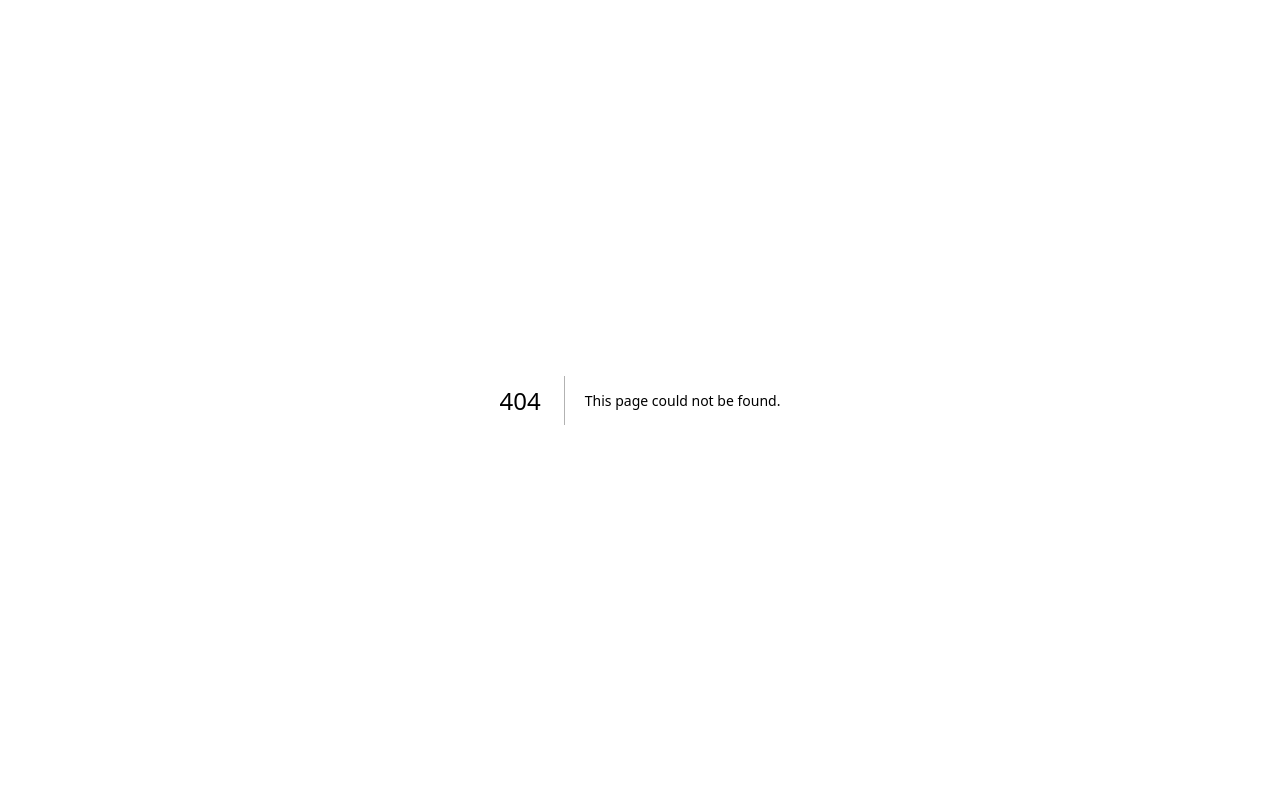
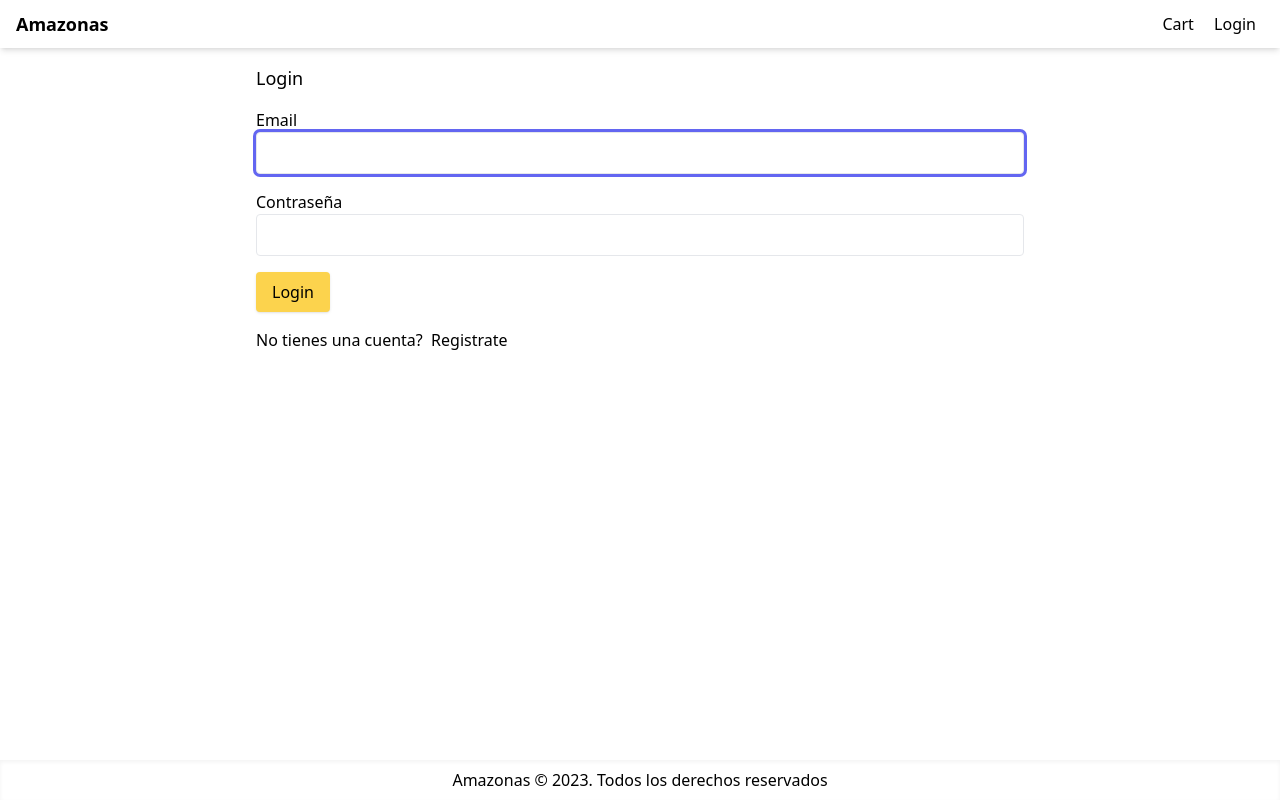
Before and after one commit to alexglzrys/nextjs-amazonas, a Next.js app: page /login in a window 1280 px wide. Before the commit this address had no page. Built offline with nearby package versions, Linux system fonts and the light colour scheme.

Commit message:
formulario de login

```diff
--- a/package.json
+++ b/package.json
@@ -15,7 +15,8 @@
     "js-cookie": "^3.0.5",
     "next": "13.3.1",
     "react": "18.2.0",
-    "react-dom": "18.2.0"
+    "react-dom": "18.2.0",
+    "react-hook-form": "^7.43.9"
   },
   "devDependencies": {
     "autoprefixer": "^10.4.14",
--- a/pages/cart.jsx
+++ b/pages/cart.jsx
@@ -103,8 +103,9 @@
                 </div>
               </li>
               <li>
+                {/* Para realizar el proceso de compra, el usuario tiene que estar logeado, y si es así se le redirecciona al apartado de compra */}
                 <button
-                  onClick={() => router.push("/shipping")}
+                  onClick={() => router.push("/login?redirect=/shipping")}
                   className="primary-button w-full"
                 >
                   Pagar
--- /dev/null
+++ b/pages/login.jsx
@@ -0,0 +1,79 @@
+import Layout from "@/components/Layout";
+import Link from "next/link";
+import React from "react";
+import { useForm } from "react-hook-form";
+
+const LoginScreen = () => {
+    // Importar el hook personalizado integrado en la librería React Hook Form para el manejo y gestión de formularios
+  const {
+    register,
+    handleSubmit,
+    watch,
+    formState: { errors },
+  } = useForm();
+
+  // Controlador para enviar los datos del formulario de autenticación
+  const submitHandler = ({email, password}) => {
+    console.log(email,password)
+  };
+
+  return (
+    <Layout title="Login">
+        {/* Informar a React Hook Forms el controlador a usar al enviar el formulario */}
+      <form
+        onSubmit={handleSubmit(submitHandler)}
+        className="mx-auto max-w-screen-md"
+      >
+        <h1 className="mb-4 text-lg">Login</h1>
+        <div className="mb-4">
+          <label htmlFor="email">Email</label>
+          {/* Informar a React Hook Form el registro de este campo para su gestión */}
+          <input
+            type="email"
+            {...register("email", {
+              required: "El email es requerido",
+              pattern: {
+                value: /^[a-zA-Z0-9_.+-]+@[a-zA-Z0-9-]+.[a-zA-Z0-9-.]+$/i,
+                message: "Ingrese un correo electrónico válido",
+              },
+            })}
+            className="w-full"
+            id="email"
+            autoFocus
+          />
+          {/* En caso de existir errres de validación con este campo, mostrarlos en pantalla */}
+          {errors.email && (
+            <div className="text-red-500 mt-2">{errors.email.message}</div>
+          )}
+        </div>
+        <div className="mb-4">
+          <label htmlFor="password">Contraseña</label>
+          {/* Informar a React Hook Form el registro de este campo para su gestión */}
+          <input
+            type="password"
+            {...register("password", {
+              required: "La contraseña es obligatoria",
+              minLength: {
+                value: 6,
+                message: "La contraseña debe ser de al menos 6 caracteres",
+              },
+            })}
+            className="w-full"
+            id="password"
+          />
+          {errors.password && (
+            <div className="text-red-500 mt-2">{errors.password.message}</div>
+          )}
+        </div>
+        <div className="mb-4">
+          <button className="primary-button">Login</button>
+        </div>
+        <div className="mb-4">
+          No tienes una cuenta? &nbsp;<Link href="/register">Registrate</Link>
+        </div>
+      </form>
+    </Layout>
+  );
+};
+
+export default LoginScreen;
--- a/styles/globals.css
+++ b/styles/globals.css
@@ -9,3 +9,6 @@
 .primary-button {
     @apply rounded bg-amber-300 py-2 px-4 shadow outline-none hover:bg-amber-400 active:bg-amber-500;
 }
+input, select, textarea {
+    @apply rounded border p-2 outline-none ring-indigo-500 focus:ring;
+}
```
Also changed, not shown: 1 other file (tests, documents, lock files or other folders).
